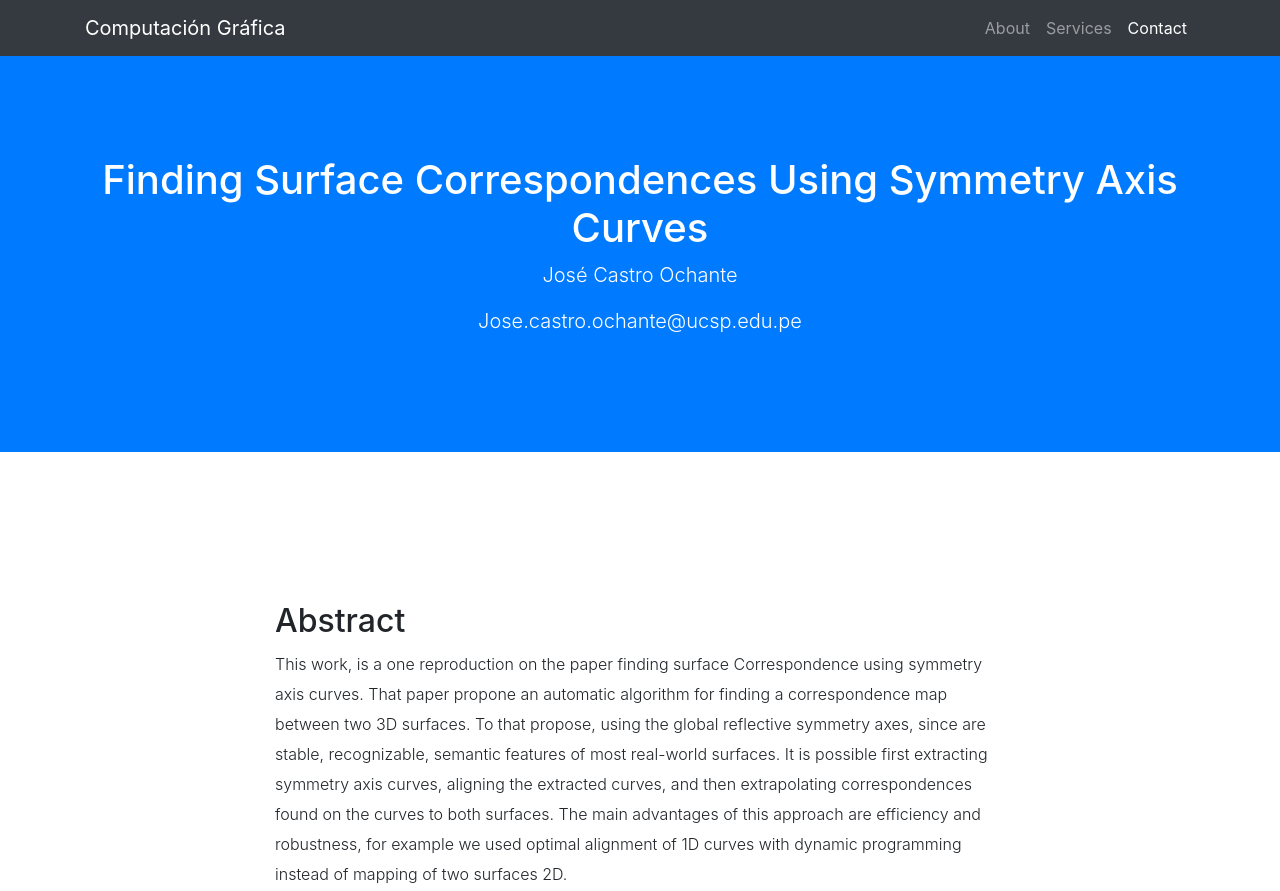
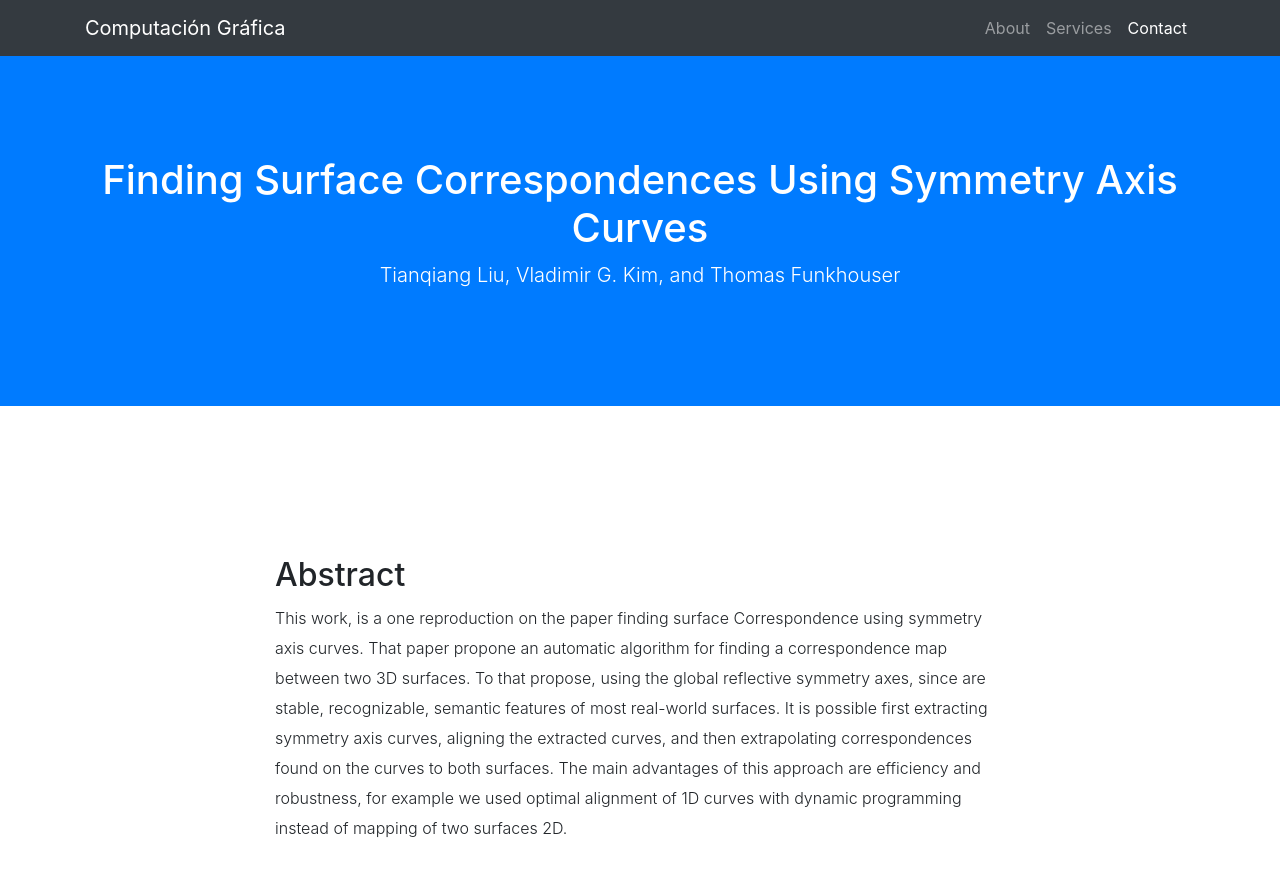
Before and after one commit to johan2008/Surface-Correspondence, a website with bundled scripts: page index.html in a window 1280 px wide. Shown: the top 891 px of the page. Built offline with nearby package versions, Linux system fonts and the light colour scheme.

Commit message:
Update index.html

```diff
--- a/index.html
+++ b/index.html
@@ -48,12 +48,10 @@ Using Symmetry Axis Curves</title>
       <div class="container text-center">
         <h1>Finding Surface Correspondences
 Using Symmetry Axis Curves</h1>
-        <p class="lead">José Castro Ochante
+        <p class="lead">Tianqiang Liu, Vladimir G. Kim, and Thomas Funkhouser
 
 </p>
-<p class="lead">
-Jose.castro.ochante@ucsp.edu.pe
-</p>
+
       </div>
     </header>
 
```
